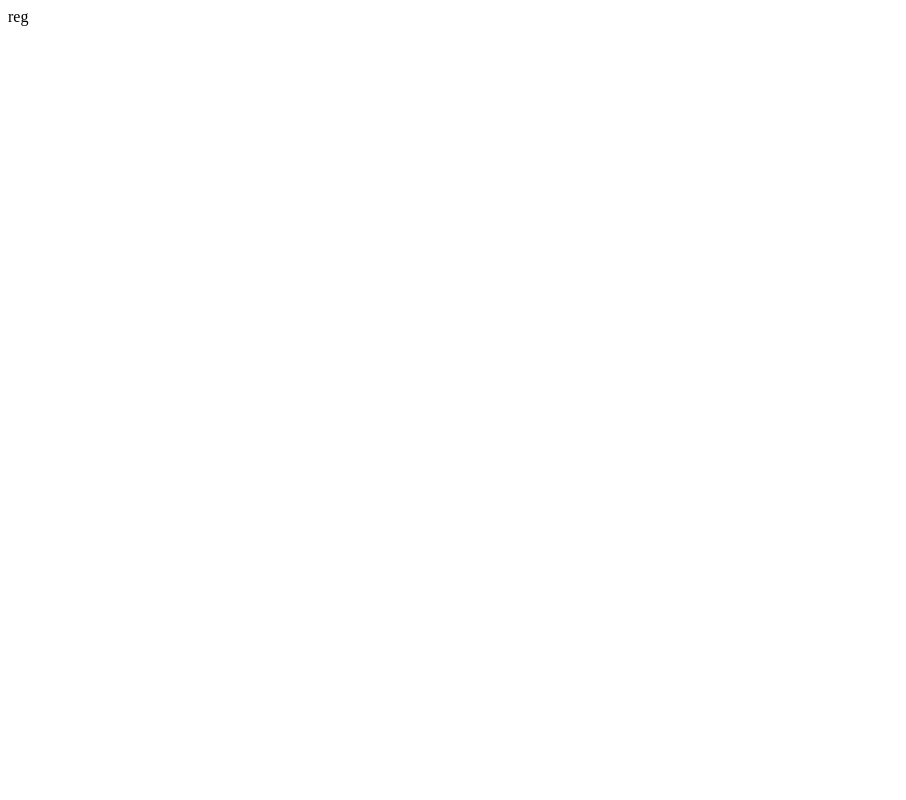
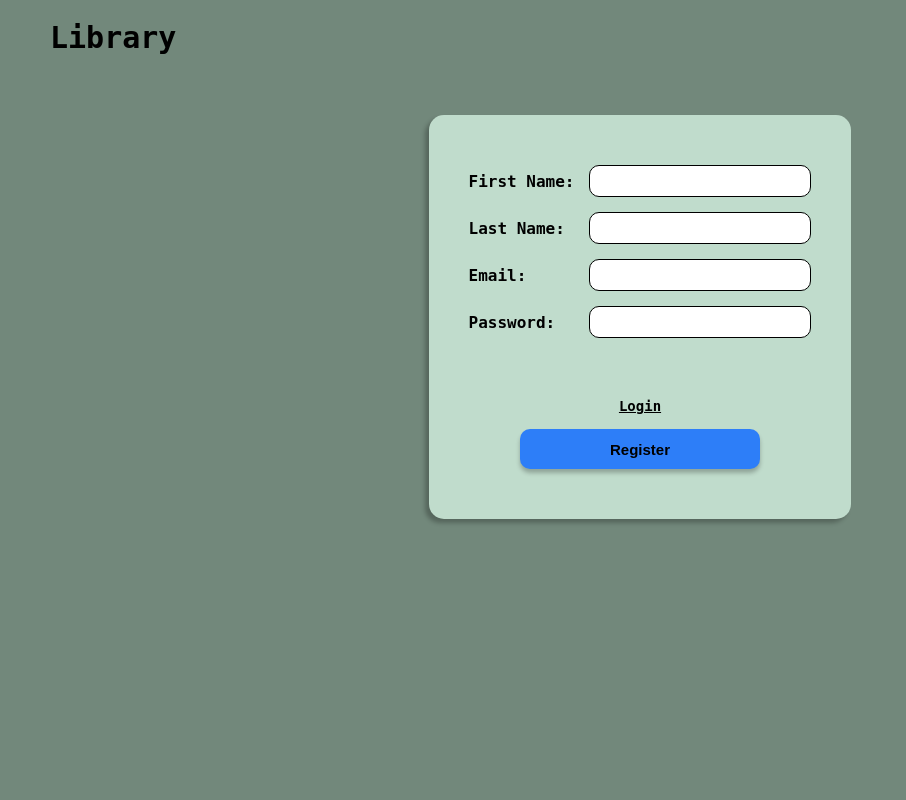
Before and after one commit to GDSC-Django-Capstone/Library, a Django app: page /register/ in a window 1280 px wide. Before the commit the part shown is almost empty. Shown: the whole page, without its empty margins (0-906 px from the left). Run offline with Django 5.2, Linux system fonts and the light colour scheme.

Commit message:
Add register and login

```diff
--- a/access/static/css/index.css
+++ b/access/static/css/index.css
@@ -116,9 +116,9 @@ body{
         }
 
             .link{
-                text-decoration: none; /* Remove underlines from the link */
-                color: inherit; /* Inherit the color from the parent (default or specified color) */
-                cursor: pointer; /* Change cursor to pointer for better user feedback */
+                text-decoration: none;
+                color: inherit;
+                cursor: pointer;
             }
 
             .book{
--- a/access/static/css/register.css
+++ b/access/static/css/register.css
@@ -0,0 +1,103 @@
+*{
+    margin:0px;
+    padding:0px;
+}
+
+html{
+    font-size:10px;
+    /* font-family:'Courier New', Courier, monospace; */
+    font-family: monospace;
+}
+
+:root{
+    --greenish:#72887B;
+    --light_blue:#2D7EF8;
+    --baby_blue:#C0DCCC;
+    --white:#FFFFFF;
+    --black:#000000;
+}
+
+
+body{
+    overflow-x:hidden;
+}
+
+.register_container{
+    width:100vw;
+    min-height:100vh;
+    background:var(--greenish);
+    box-sizing:border-box;
+    padding:20px 50px;
+}
+
+    .register_nav{
+        margin-bottom:60px;
+    }
+
+        .name{
+            font-size:3rem;
+            font-weight:bold;
+        }
+
+    .register_mid{
+        background:var(--baby_blue);
+        width:fit-content;
+        margin:0 auto;
+        padding:50px 40px;
+        border-radius:15px;
+        box-shadow:-4px 4px 4px rgba(0,0,0,0.25);
+    }
+
+        .register_mid_top{
+            margin-bottom:60px;
+        }
+
+            .register_info_div{
+                display:flex;
+                flex-wrap:wrap;
+                justify-content:space-between;
+                align-items:center;
+                margin-bottom:15px;
+            }
+
+                .register_info_div>p{
+                    font-size:1.6rem;
+                    font-weight:bold;
+                    margin-right:15px;
+                }
+
+                .register_info_div>input{
+                    outline:none;
+                    border:1px solid var(--black);
+                    border-radius:10px;
+                    height:30px;
+                    width:200px;
+                    padding:0px 10px;
+                }
+
+        .register_mid_bottom{
+            display:flex;
+            flex-wrap:wrap;
+            flex-direction:column;
+            justify-content:center;
+            align-items:center;
+        }
+
+            .register_mid_bottom>p{
+                text-decoration:underline;
+                font-size:1.4rem;
+                font-weight:bold;
+                margin-bottom:15px;
+            }
+
+            .register_mid_bottom>button{
+                width:70%;
+                height:40px;
+                border-radius:10px;
+                outline:none;
+                border:none;
+                background:var(--light_blue);
+                font-size:1.5rem;
+                font-weight:bold;
+                box-shadow:0px 4px 4px rgba(0,0,0,0.25);
+            }
--- a/access/templates/register.html
+++ b/access/templates/register.html
@@ -0,0 +1,54 @@
+{% extends 'base.html' %}
+
+{% block head %}
+
+<link rel="stylesheet" href="../static/css/register.css">
+{% endblock %}
+
+
+
+{% block body %}
+
+<div class = "register_container">
+
+    <div class = "register_nav">
+        <p class="name">Library</p>
+    </div>
+
+    <div class = "register_mid">
+        <div class = "register_mid_top">
+            <div class = "register_info_div">
+                <p>First Name:</p>
+                <input type="text">
+            </div>
+
+            <div class = "register_info_div">
+                <p>Last Name:</p>
+                <input type="text">
+            </div>
+
+            <div class = "register_info_div">
+                <p>Email:</p>
+                <input type="email">
+            </div>
+
+            <div class = "register_info_div">
+                <p>Password:</p>
+                <input type="password">
+            </div>
+
+        </div>
+
+        <div class = "register_mid_bottom">
+            <p>Login</p>
+            <button>Register</button>
+        </div>
+    </div>
+
+
+
+
+</div>
+
+<script src="../static/js/register.js"></script>
+{% endblock %}
--- a/access/views.py
+++ b/access/views.py
@@ -3,11 +3,11 @@ from django.http import HttpResponse
 from book.models import Book
 
 from django.http import JsonResponse
-from django.views.decorators.csrf import csrf_exempt
+# from django.views.decorators.csrf import csrf_exempt
 
 # Create your views here.
 
-@csrf_exempt
+
 def index(request):
     try:
 
@@ -56,12 +56,30 @@ def index(request):
         else:
             return HttpResponse("method not supported")
 
-    except Exception as e:
-            return HttpResponse(e)
+    except:
+            return HttpResponse("Unexpected Error")
 
 
 def register(request):
-    return HttpResponse("reg")
+    try:
+        if request.method == "GET":
+            return render(request,"register.html")
+        elif request.method == "POST":
+            pass
+        else:
+            return HttpResponse("method not supported")
+
+    except:
+        return HttpResponse("Unexpected Error")
 
 def login(request):
-    return HttpResponse("log")
+    try:
+        if request.method == "GET":
+            return render(request,"login.html")
+        elif request.method == "POST":
+            pass
+        else:
+            return HttpResponse("method not supported")
+
+    except:
+        return HttpResponse("Unexpected Error")
```
Also changed, not shown: access/static/css/login.css (+103 -0 lines), access/templates/login.html (+45 -0 lines).
